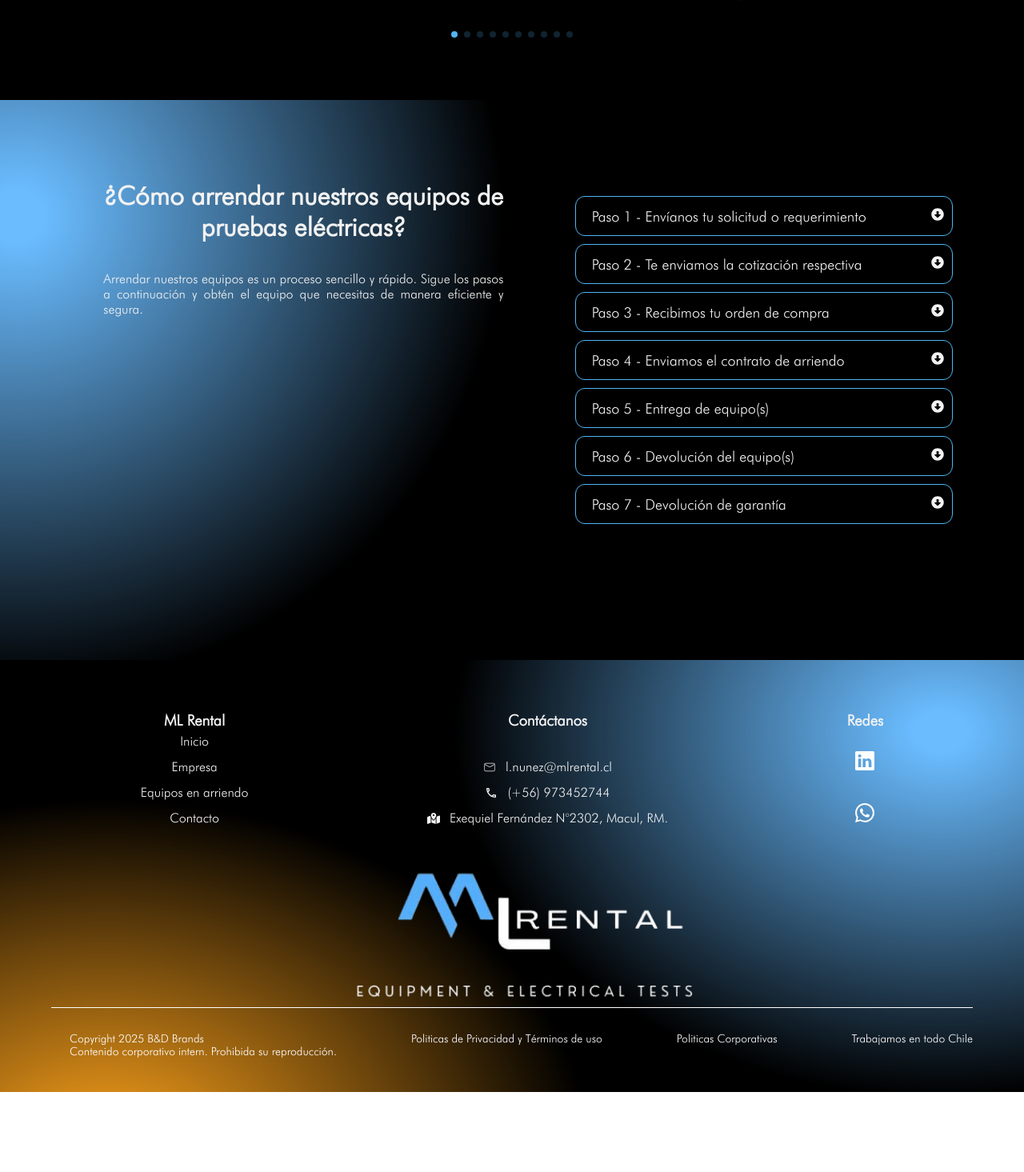
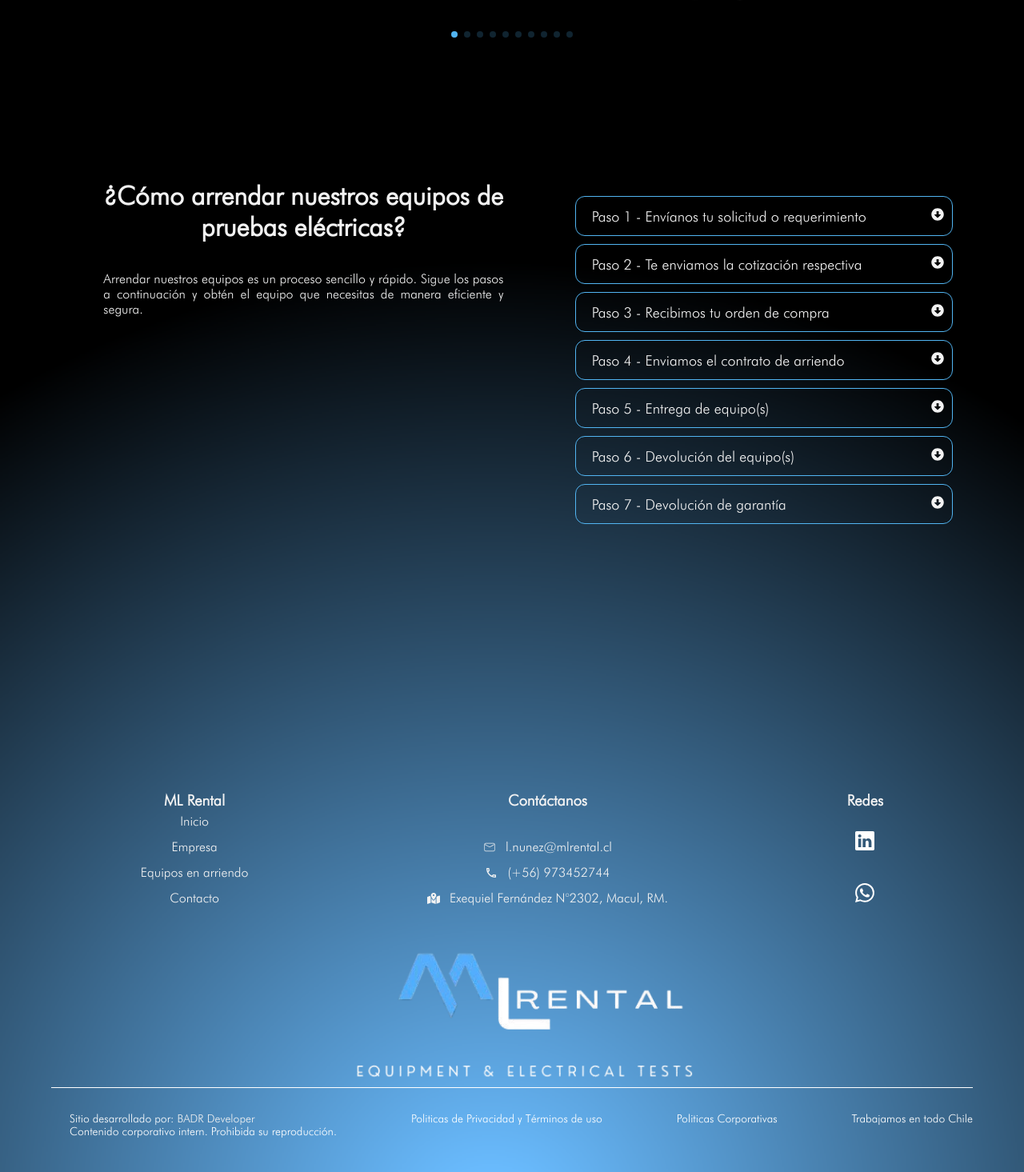
Before and after one commit to Bernullys/ML_Rental_SpA, a React (Vite) app: page /#/ in a window 1280 px wide. Shown: the part 2183-3648 px from the top of the page at 80% size. Before the commit the page ends 3548 px from the top, so only its background shows below. Built offline with nearby package versions, Linux system fonts and the light colour scheme.

Commit message:
fitting Footer

```diff
--- a/src/App.jsx
+++ b/src/App.jsx
@@ -5,7 +5,6 @@ import HomePage from './Components/HomePage/HomePage'
 import UsPage from './Components/UsPage/UsPage'
 import ContactPage from './Components/ContactPage/ContactPage'
 import ServiceFivePage from './Components/ServiceFivePage/ServiceFivePage'
-import Footer from './Components/Footer/Footer'
 import './App.css'
 
 const ScrollToTop = () => {
@@ -39,7 +38,6 @@ function App() {
     <HashRouter>
       <Header />
       <AppRoutes/>
-      <Footer />
     </HashRouter>
   )
 }
--- a/src/Components/Accordion/styles.css
+++ b/src/Components/Accordion/styles.css
@@ -1,6 +1,6 @@
   .howto_rent_article {
     width: 40vw;
-    height: 1000px;
+    height: 700px;
     padding: 20px;
     border-radius: 0px;
     margin: 100px 0 0 0;
--- a/src/Components/ContactPage/ContactPage.jsx
+++ b/src/Components/ContactPage/ContactPage.jsx
@@ -1,3 +1,4 @@
+import Footer from "../Footer/Footer"
 import emailjs from "emailjs-com"
 import styles from "./ContactPage.module.css"
 
@@ -62,6 +63,7 @@ function ContactPage () {
                         <br />
                     </section>
             </form>
+            <Footer />
         </section>
     )
 }
--- a/src/Components/Footer/Footer.jsx
+++ b/src/Components/Footer/Footer.jsx
@@ -13,7 +13,7 @@ import back3 from "../../../public/assets/base4.png"
 function Footer () {
     return (
         <footer className={styles.footer_main_container}>
-            <img src={back3} alt="" className={styles.back3} />
+            {/* <img src={back3} alt="" className={styles.back3} /> */}
             <section className={styles.footer_nav_container}>
                 <section className={styles.footer_central_container}>
                     <article className={styles.footer_article}>
@@ -73,7 +73,11 @@ function Footer () {
             </section>
             <section className={styles.botton_rights}>
                 <ul>
-                    <li>Copyright 2025 B&D Brands</li>
+                    <li> Sitio desarrollado por:
+                        <a className={styles.anchor_to_my_profile} href="https://bernullys.github.io/bernullys-portfolio/"  target="_blank" rel="noopener noreferrer">
+                            BADR Developer
+                        </a>
+                    </li>
                     <li>Contenido corporativo intern. Prohibida su reproducción.</li>
                 </ul>
                 <ul>
--- a/src/Components/Footer/Footer.module.css
+++ b/src/Components/Footer/Footer.module.css
@@ -55,6 +55,11 @@
     font-size: 16px;
 }
 
+.footer_navlink:hover {
+    color: var(--color1);
+    font-weight: 700;
+}
+
 .footer_central_container ul {
     list-style: none;
     margin: 0;
@@ -90,6 +95,13 @@
     font-family: "futuraLtBt";
     padding: 30px 0 0 0;
     margin: 0 0 0 2%;
+}
+
+.anchor_to_my_profile {
+    text-decoration: none;
+    color: var(--color00);
+    font-size: 14px;
+    margin-left: 4px;
 }
 
 
--- a/src/Components/HomePage/HomePage.jsx
+++ b/src/Components/HomePage/HomePage.jsx
@@ -3,6 +3,7 @@ import { NavLink } from "react-router-dom"
 import Accordion from "../Accordion/Accordion"
 import styles from "./HomePage.module.css"
 import { Carousel1 } from "../Carousel1/Carousel1"
+import Footer from "../Footer/Footer"
 
 import Slider from "react-slick";
 
@@ -162,7 +163,7 @@ function HomePage () {
                             </section>
                             <Carousel1/>
                         </section>
-                        <img src={back2} alt="background2"  className={styles.backg2}/>
+                        <section className={styles.backg2_container}>
                             <section className={styles.howtorent_container}>
                                 <section className={styles.back2_title_container}>
                                     <h3 className={styles.howtorent_title}>¿Cómo arrendar nuestros equipos de pruebas eléctricas?</h3>
@@ -174,6 +175,8 @@ function HomePage () {
                                     <Accordion />
                                 </section>
                             </section>
+                            <Footer />
+                        </section>
                     </section>
                 </section>
             </div>
--- a/src/Components/HomePage/HomePage.module.css
+++ b/src/Components/HomePage/HomePage.module.css
@@ -280,18 +280,16 @@
 
 /*------------------------------------*/
 
-.backg2 {
-    position: absolute;
-    margin: 0;
-    width: 100%;
-    height: 700px;
+.backg2_container {
+    background-image: url("../../../public/assets/base2.png");
+    background-repeat: no-repeat;
+    background-size: cover;
+
 }
 
 .howtorent_container {
     display: flex;
     justify-content: space-evenly;
-    height: 700px;
-
 }
 
 .back2_container {
--- a/src/Components/ServiceFivePage/ServiceFivePage.jsx
+++ b/src/Components/ServiceFivePage/ServiceFivePage.jsx
@@ -1,4 +1,5 @@
-import CardTestGears from "../CardTestGears/CardTestGears";
+import CardTestGears from "../CardTestGears/CardTestGears"
+import Footer from "../Footer/Footer"
 
 import styles from "./ServiceFivePage.module.css"
 
@@ -229,7 +230,7 @@ function ServiceFivePage () {
                     ))
                 }
             </section>
-
+            <Footer />
         </section>
     )
 }
--- a/src/Components/UsPage/UsPage.jsx
+++ b/src/Components/UsPage/UsPage.jsx
@@ -1,5 +1,6 @@
 import { TbEyeStar } from "react-icons/tb";
 import { LiaBullseyeSolid } from "react-icons/lia"
+import Footer from "../Footer/Footer"
 
 import CardUsValues from "../CardUsValues/CardUsValues"
 import styles from "./UsPage.module.css"
@@ -45,6 +46,7 @@ function Us () {
                             ))}
                 </section>
             </section>
+            <Footer />
         </section>
     )
 }
--- a/src/Components/UsPage/UsPage.module.css
+++ b/src/Components/UsPage/UsPage.module.css
@@ -1,5 +1,5 @@
 .us_top_section_main_container {
-    background: url("../../../public/assets/empresa.png");
+    background: url("../../../public/assets/base4.png");
     background-repeat: no-repeat;
     background-size: cover;
     height: 100%;
```
Lines whose indentation alone changed are shown as unchanged.
